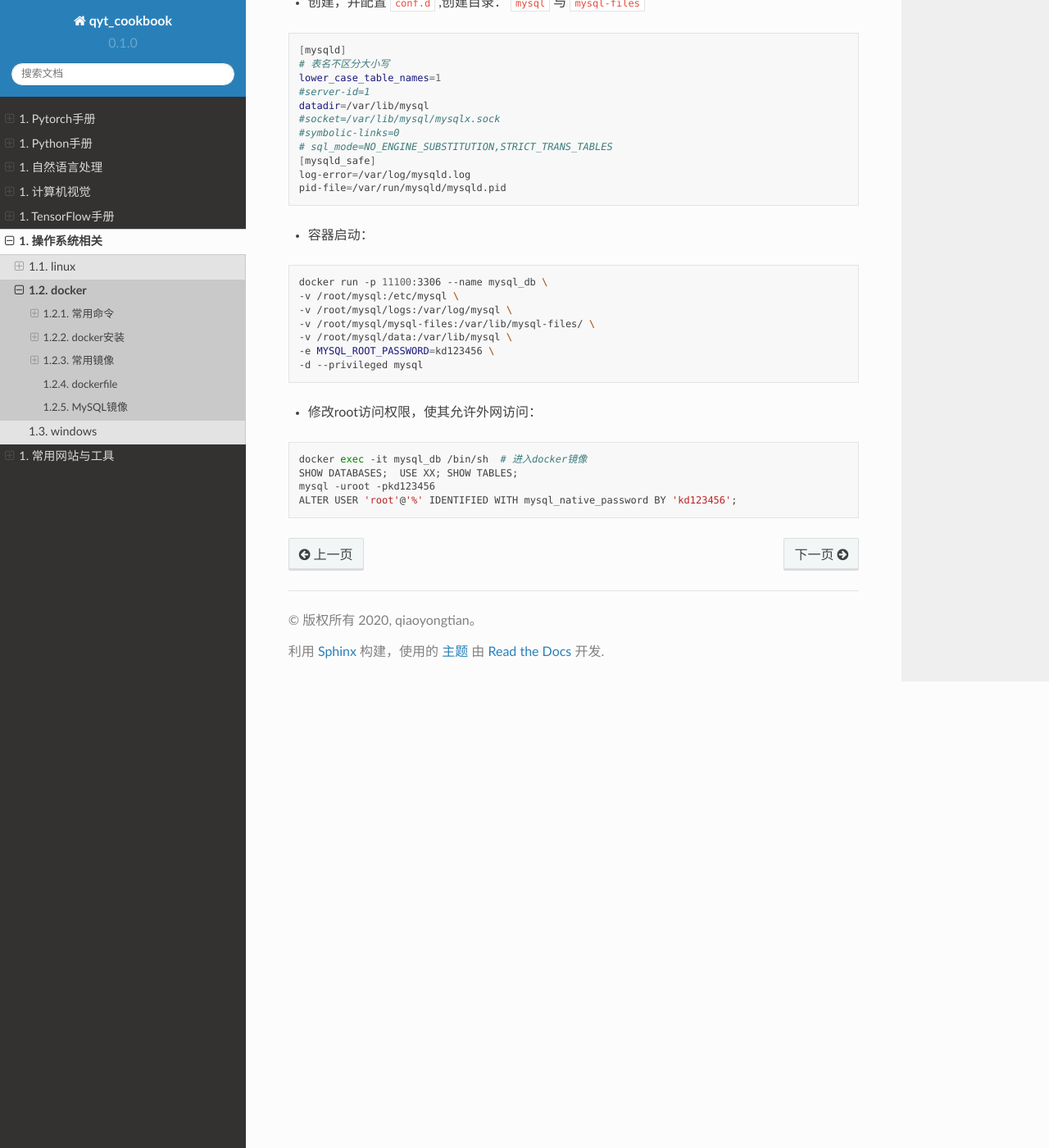
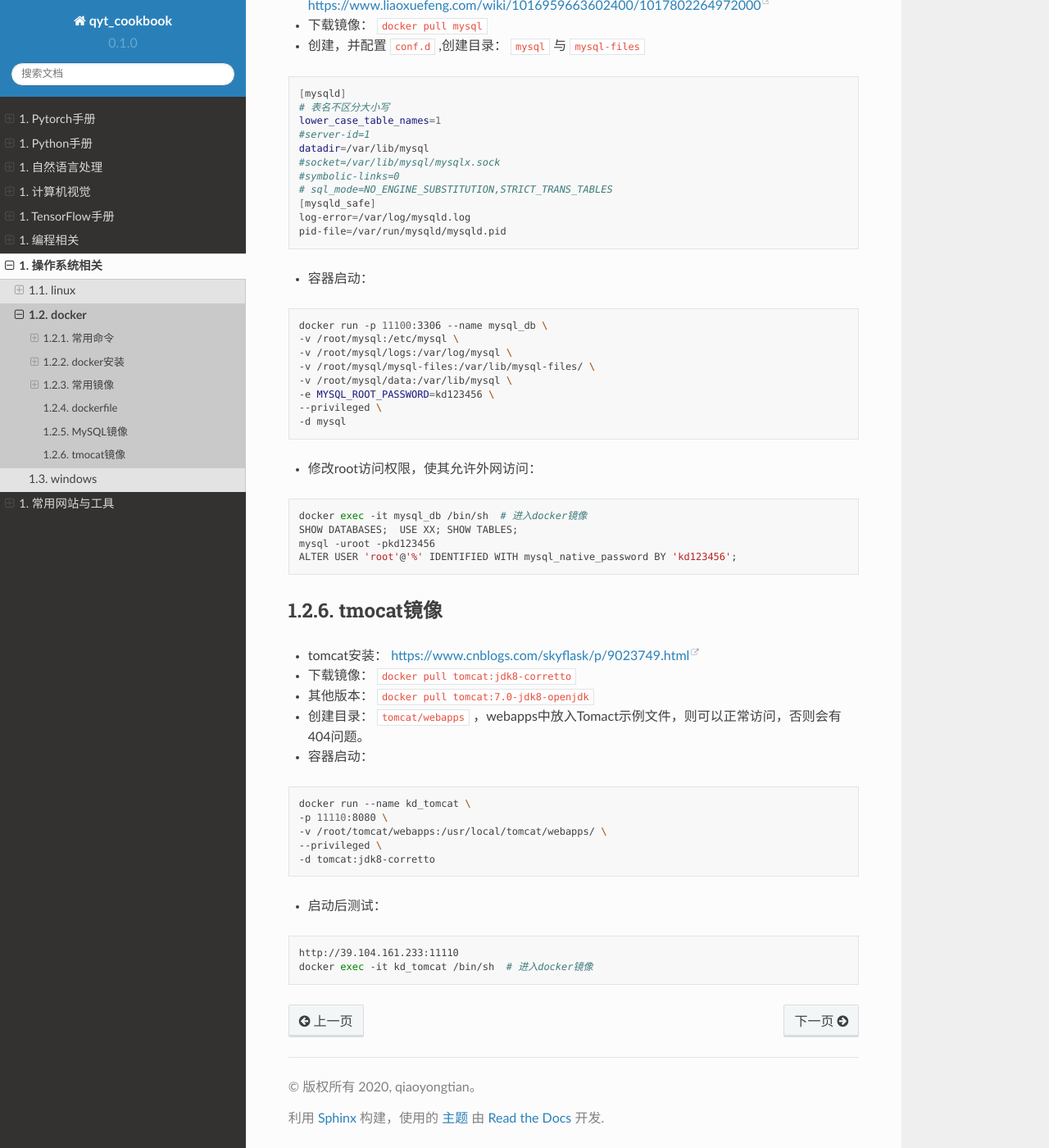
Before and after one commit to q759729997/qyt_cookbook, a Sphinx documentation site: the page built from qyt_cookbook/source/ossystem/docker.rst, in a window 1280 px wide and 1400 px high, scrolled down 3533 px. Shown: the whole window at 82% size. Built offline with Sphinx 7.4.7 and the Read the Docs theme 2.0.0, drawn with Linux system fonts in a browser that asks for light colours.

```diff
--- a/qyt_cookbook/source/index.rst
+++ b/qyt_cookbook/source/index.rst
@@ -51,6 +51,15 @@
 
    TensorFlow手册 </TensorFlow/index>
 
+编程相关
+----------------
+
+.. toctree::
+   :maxdepth: 3
+   :numbered:
+
+   编程相关 </program/index>
+
 操作系统相关
 ----------------
 
--- a/qyt_cookbook/source/ossystem/docker.rst
+++ b/qyt_cookbook/source/ossystem/docker.rst
@@ -202,7 +203,8 @@
     -v /root/mysql/mysql-files:/var/lib/mysql-files/ \
     -v /root/mysql/data:/var/lib/mysql \
     -e MYSQL_ROOT_PASSWORD=kd123456 \
-    -d --privileged mysql
+    --privileged \
+    -d mysql
 
 - 修改root访问权限，使其允许外网访问：
 
@@ -212,3 +214,27 @@
     SHOW DATABASES;  USE XX; SHOW TABLES;
     mysql -uroot -pkd123456
     ALTER USER 'root'@'%' IDENTIFIED WITH mysql_native_password BY 'kd123456';
+
+tmocat镜像
+######################
+
+- tomcat安装： https://www.cnblogs.com/skyflask/p/9023749.html
+- 下载镜像： ``docker pull tomcat:jdk8-corretto``
+- 其他版本： ``docker pull tomcat:7.0-jdk8-openjdk``
+- 创建目录： ``tomcat/webapps`` ，webapps中放入Tomact示例文件，则可以正常访问，否则会有404问题。
+- 容器启动：
+
+.. code:: shell
+
+    docker run --name kd_tomcat \
+    -p 11110:8080 \
+    -v /root/tomcat/webapps:/usr/local/tomcat/webapps/ \
+    --privileged \
+    -d tomcat:jdk8-corretto
+
+- 启动后测试：
+
+.. code:: shell
+
+    http://39.104.161.233:11110
+    docker exec -it kd_tomcat /bin/sh  # 进入docker镜像
--- /dev/null
+++ b/qyt_cookbook/source/program/index.rst
@@ -0,0 +1,10 @@
+.. 编程相关
+
+========================================
+编程相关
+========================================
+
+.. toctree::
+   :maxdepth: 2
+
+   YAML </program/yaml>
--- a/qyt_cookbook/source/python/pypi.rst
+++ b/qyt_cookbook/source/python/pypi.rst
@@ -44,6 +44,11 @@
 
 - 开源UI框架： https://github.com/kivy/kivy
 
+数据库操作
+***************************
+
+- ORM和MySQL数据库的操作： https://www.liaoxuefeng.com/wiki/1016959663602400/1017803857459008
+
 pip安装报错解决
 ######################
 
```
Also changed, not shown: other parts of qyt_cookbook/source/ossystem/docker.rst (+1 -0 lines), qyt_cookbook/source/program/yaml.rst (added, +82 -0 lines).
